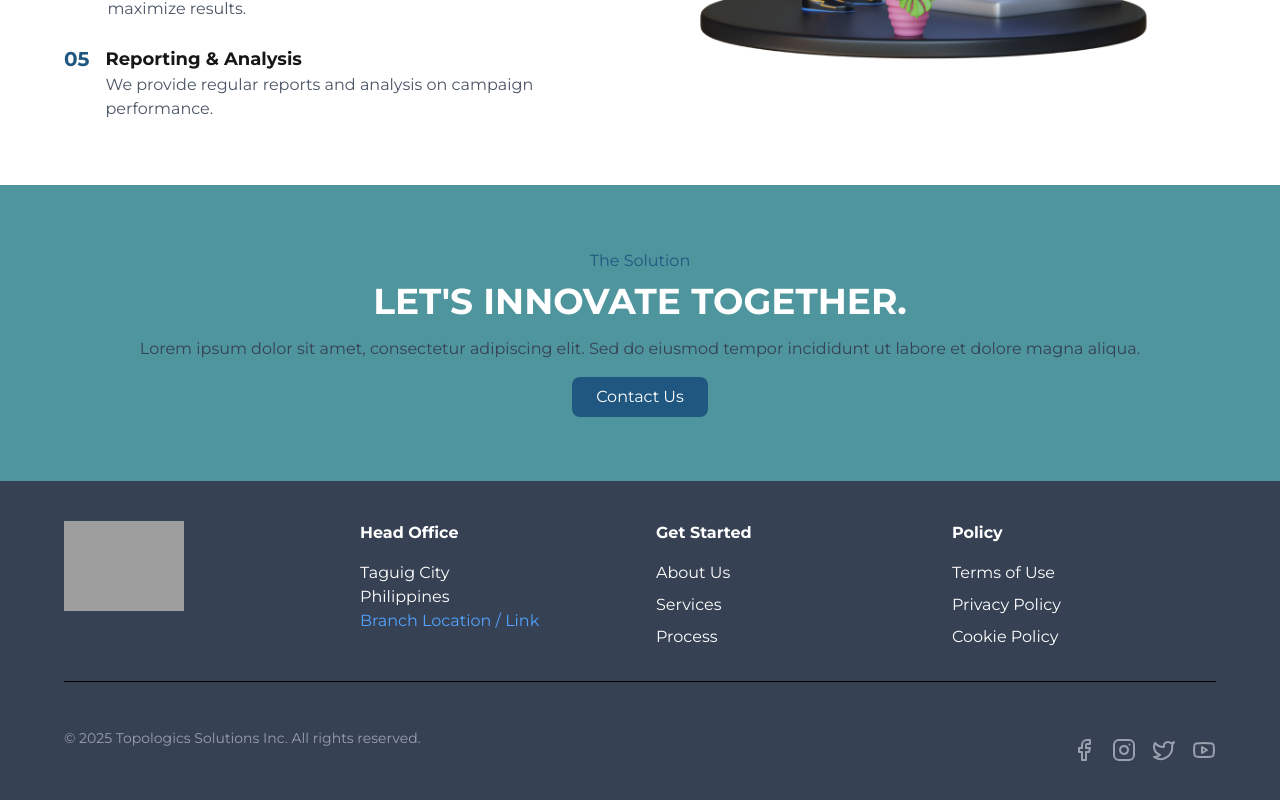
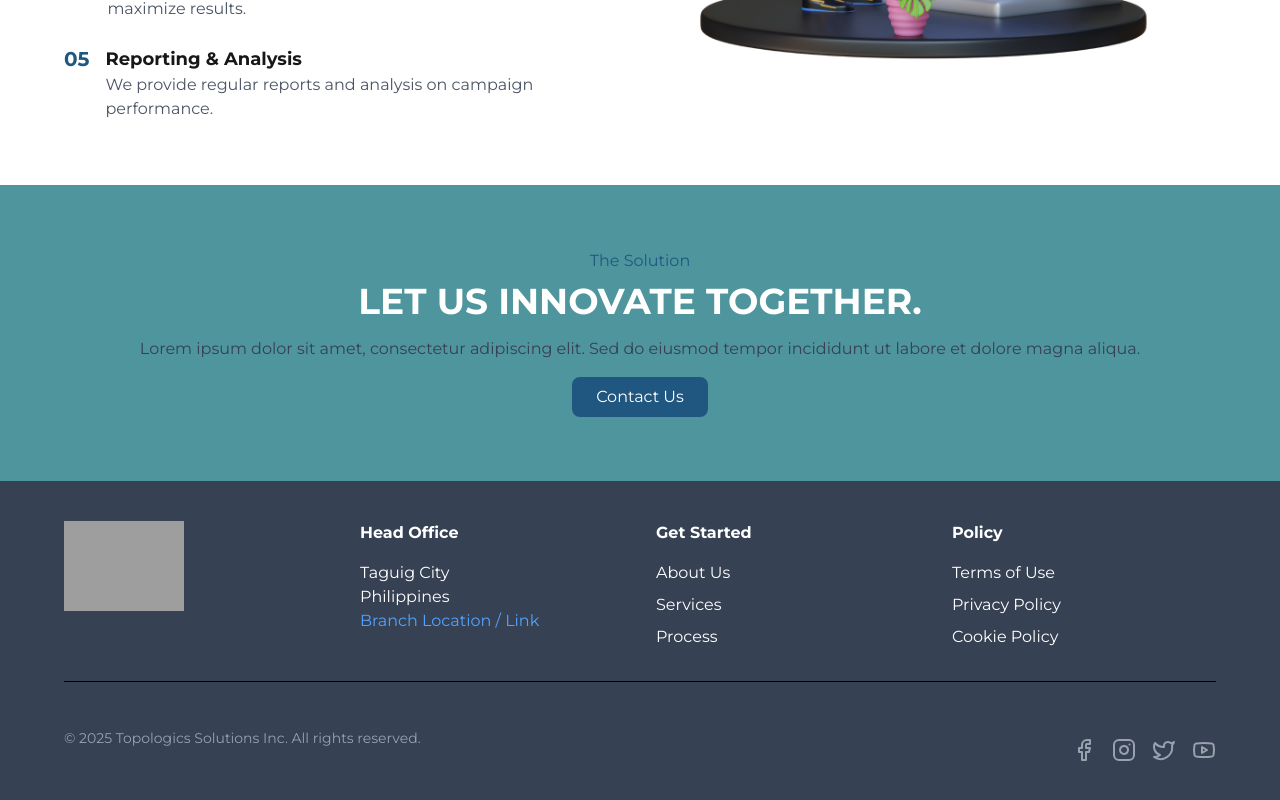
Before and after one commit to GuillianeLee/topologics, a Next.js app: page / in a window 1280 px wide. Shown: the part 2609-3409 px from the top of the page. Built offline with nearby package versions, Linux system fonts and the light colour scheme; grey boxes are pictures that could not be loaded.

Commit message:
minor changes

```diff
--- a/src/app/page.tsx
+++ b/src/app/page.tsx
@@ -267,7 +267,7 @@ export default function Home() {
       {/* Contact Section */}
       <section id="contact" className="px-8 md:px-16 py-16 text-center bg-[#4F959D]">
         <p className="text-[#205781] font-medium">The Solution</p>
-        <h2 className="text-white text-4xl font-bold mt-2 uppercase">Let's innovate together.</h2>
+        <h2 className="text-white text-4xl font-bold mt-2 uppercase">Let us innovate together.</h2>
         <p className="text-gray-700 mt-4">Lorem ipsum dolor sit amet, consectetur adipiscing elit. Sed do eiusmod tempor incididunt ut labore et dolore magna aliqua.</p>
         <motion.button
           whileHover={{ scale: 1.05 }}
```
